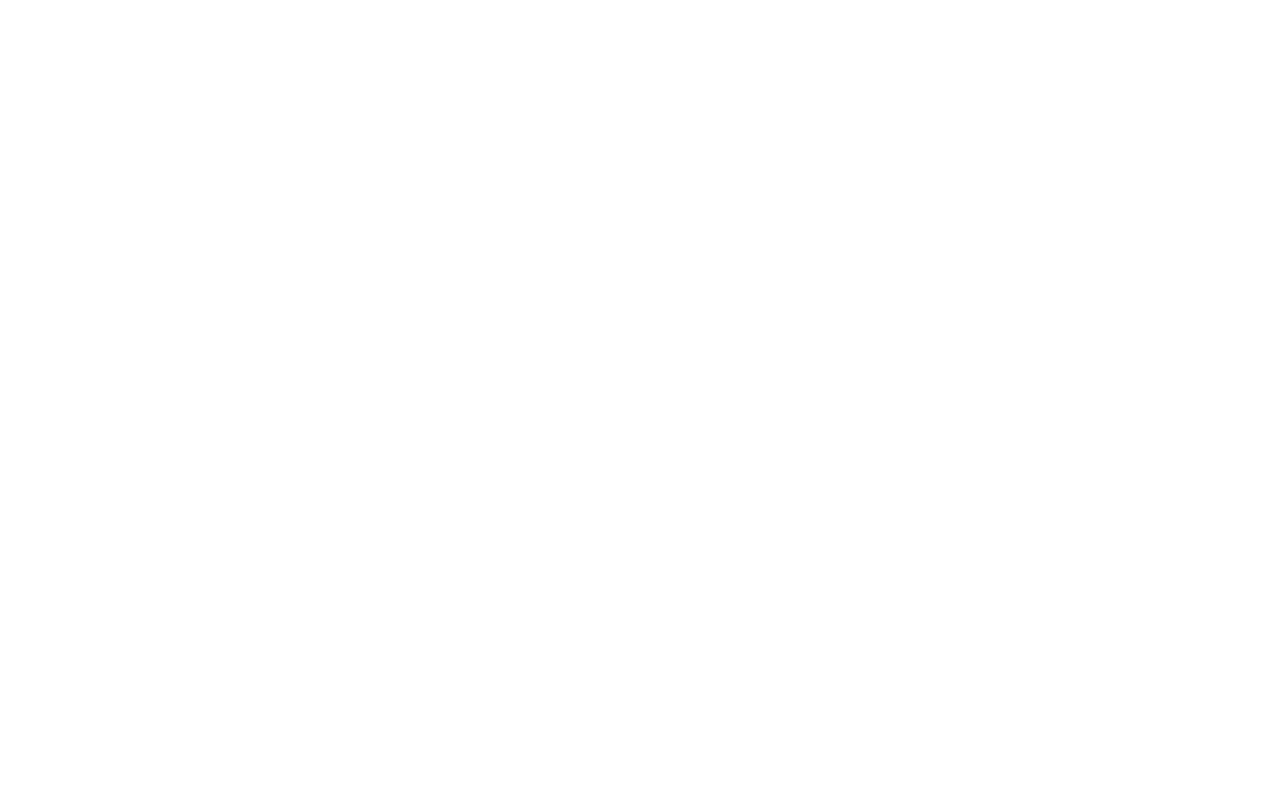
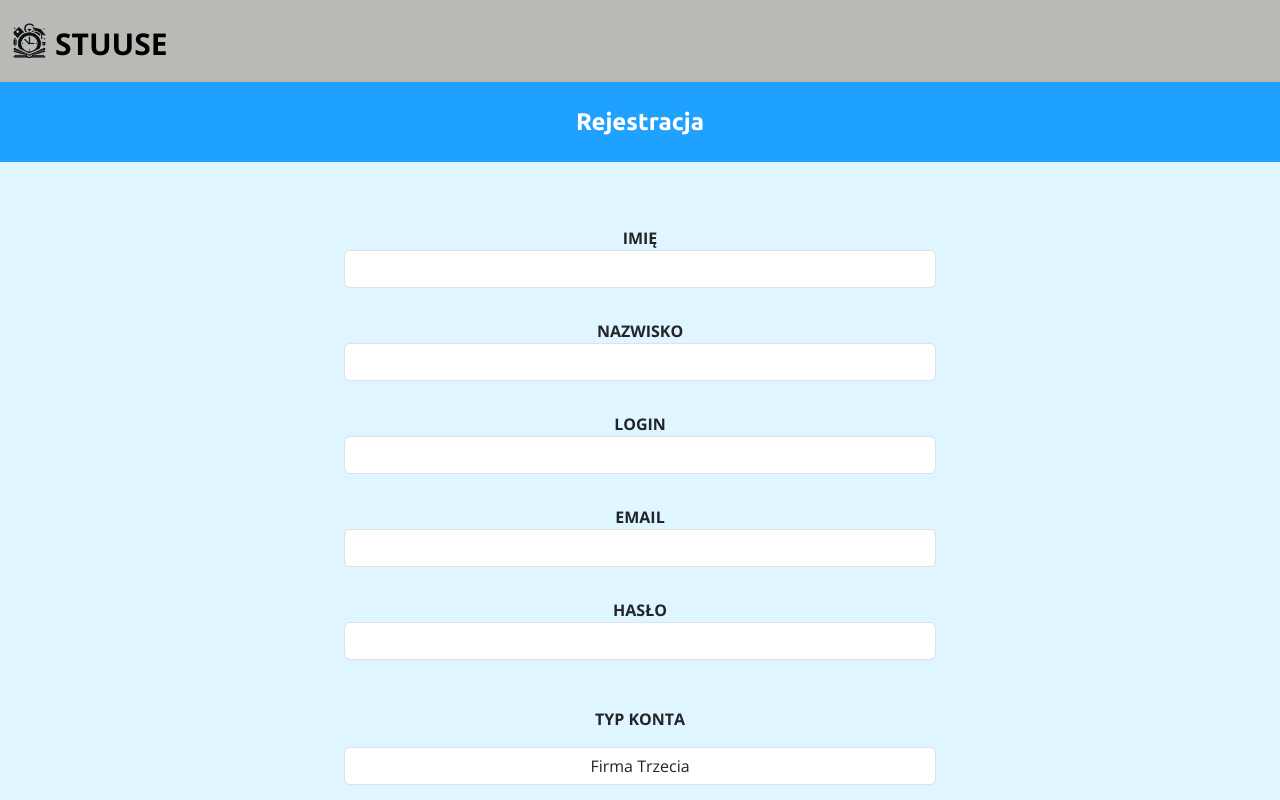
Before and after one commit to iqorr/Stuuse, a React (Create React App) app in the folder stuuse-frontend/: page /registration in a window 1280 px wide. Before the commit this address had no page. Shown: the top 800 px of the page. Built offline with nearby package versions, Linux system fonts and the light colour scheme.

Commit message:
2. Resolve conflicts

```diff
--- a/stuuse-frontend/src/App.js
+++ b/stuuse-frontend/src/App.js
@@ -2,6 +2,7 @@
 import Home from './pages/home/Home.js';
 import { BrowserRouter as Router, Routes, Route } from 'react-router-dom';
 import Login from './pages/login/Login.js';
+import Registration from './pages/registration/Registration.js';
 
 function App() {
     return (
@@ -12,6 +13,8 @@
                 {/*<Route path="/myProfile" element={<PrivateRoute />}>*/}
                 {/*    <Route path="/myProfile" element={<MyProfile />} />*/}
                 {/*</Route>*/}
+                <Route path="/" element={<Home />} />
+                <Route path="/registration" element={<Registration />} />
             </Routes>
         </Router>
     );
--- /dev/null
+++ b/stuuse-frontend/src/pages/registration/Registration.css
@@ -0,0 +1,105 @@
+
+
+
+/* navbar */
+
+*{
+  font-family: "Open Sans", sans-serif;
+}
+
+.navbar {
+  height: 82px;
+  background-color: #BBB9B5 ;
+}
+
+
+/* registration */
+
+.registration-form label {
+  font-weight: bold;
+  text-transform: uppercase;
+}
+
+
+.registration-body{
+  position: relative;
+  background-color: #DFF5FF;
+
+  padding: 5vh 5vw 5vh 5vw;
+}
+
+.registration-form{
+  display: flex;
+  flex-direction: column;
+  align-items: center;
+  justify-content: center;
+  padding: 3vh;
+
+}
+
+.form-group{
+  display: flex;
+  flex-direction: column;
+  align-items: center;
+  justify-content: center;
+  padding-bottom: 2vh;
+}
+
+
+::placeholder{
+  text-align: center;
+}
+
+select{
+  text-align: center;
+}
+
+
+
+.input-centered {
+  text-align: center;
+}
+
+
+/* footer */
+
+.footer-text {
+    margin: 0;
+    font-size: 16px;
+}
+
+
+@media (min-width: 576px) {
+
+  .registration-body{
+    padding: 5vh 10vw 5vh 10vw;
+  }
+
+}
+
+
+@media (min-width: 768px) {
+
+    .registration-body{
+      padding: 5vh 15vw 5vh 15vw;
+    }
+
+  }
+
+
+
+@media (min-width: 992px) {
+
+  .registration-body{
+    padding: 5vh 20vw 5vh 20vw;
+  }
+
+}
+
+@media (min-width: 1200px) {
+
+  .registration-body{
+    padding: 5vh 25vw 5vh 25vw;
+  }
+
+}
--- /dev/null
+++ b/stuuse-frontend/src/pages/registration/Registration.js
@@ -0,0 +1,118 @@
+import React, { useState } from 'react';
+import './Registration.css';
+import Footer from '../../components/footer/Footer';
+import { Link, useNavigate } from 'react-router-dom';
+import logo from '../../components/images/logo_transparent.png';
+import Button from '../../components/button/Button';
+import SectionHeader from '../../components/sectionHeader/SectionHeader';
+
+const Registration = () => {
+  const [name, setName] = useState('');
+  const [lastname, setLastname] = useState('');
+  const [login, setLogin] = useState('');
+  const [email, setEmail] = useState('');
+  const [password, setPassword] = useState('');
+  const [acceptTerms, setAcceptTerms] = useState(false);
+  const navigate = useNavigate();
+
+  const handleNameChange = (event) => {
+    setName(event.target.value);
+  };
+
+  const handleLastnameChange = (event) => {
+    setLastname(event.target.value);
+  };
+
+  const handleLoginChange = (event) => {
+    setLogin(event.target.value);
+  };
+
+  const handleEmailChange = (event) => {
+    setEmail(event.target.value);
+  };
+
+  const handlePasswordChange = (event) => {
+    setPassword(event.target.value);
+  };
+
+  const handleAcceptTermsChange = (event) => {
+    setAcceptTerms(event.target.checked);
+  };
+
+  const handleSubmit = (event) => {
+    event.preventDefault();
+    if (password.length < 6) {
+      return;
+    }
+    if (!acceptTerms) {
+      alert('Musisz wyrazić zgodę na przetwarzanie danych osobowych.');
+      return;
+    }
+    navigate("/login");
+  };
+
+  return (
+    <main>
+      <nav className="navbar py-3">
+        <div className="container-fluid">
+          <Link className="navbar-brand" to="/">
+            <img src={logo} alt="Logo" width="35" height="35"  className="d-inline-block align-text-top"/>
+            <span className="ms-2">Stuuse</span>
+          </Link>
+        </div>
+      </nav>
+
+      <SectionHeader text="Rejestracja"/>
+
+      <div className='registration-body'>
+        <form className='registration-form' onSubmit={handleSubmit}>
+          <div className="form-group">
+            <label htmlFor="name">Imię</label>
+            <input type="text" id="name" className="form-control input-centered" value={name} onChange={handleNameChange} required/>
+          </div>
+
+          <div className="form-group">
+            <label htmlFor="lastname">Nazwisko</label>
+            <input type="text" id="lastname" className="form-control input-centered" value={lastname} onChange={handleLastnameChange} required/>
+          </div>
+
+          <div className="form-group">
+            <label htmlFor="login">Login</label>
+            <input type="text" id="login" className="form-control input-centered" value={login} onChange={handleLoginChange} required/>
+          </div>
+
+          <div className="form-group">
+            <label htmlFor="email">Email</label>
+            <input type="email" id="email" className="form-control input-centered" value={email} onChange={handleEmailChange} required/>
+          </div>
+
+          <div className="form-group">
+            <label htmlFor="firstPassword">Hasło</label>
+            <input type="password" id="firstPassword" className="form-control input-centered" value={password} onChange={handlePasswordChange} required minLength={6}/>
+          </div>
+
+          <div className="form-group">
+            <label htmlFor="accountType" className='mb-3 mt-3'>Typ konta</label>
+            <select id="accountType" className="form-control" required>
+              <option value="f3">Firma Trzecia</option>
+              <option value="pł">Pracownik PŁ</option>
+            </select>
+          </div>
+
+          <div className="form-group mt-4">
+            <label className="form-check-label text-center" htmlFor="acceptTerms">
+              Wyrażam zgodę na przetwarzanie moich danych osobowych
+            </label>
+            <input type="checkbox" id="acceptTerms" className="form-check-input" checked={acceptTerms} onChange={handleAcceptTermsChange} required/>
+          </div>
+
+          <Button type="submit" text="ZAREJESTRUJ" />
+        </form>
+      </div>
+
+      <Footer/>
+    </main>
+  );
+}
+
+export default Registration;
```
